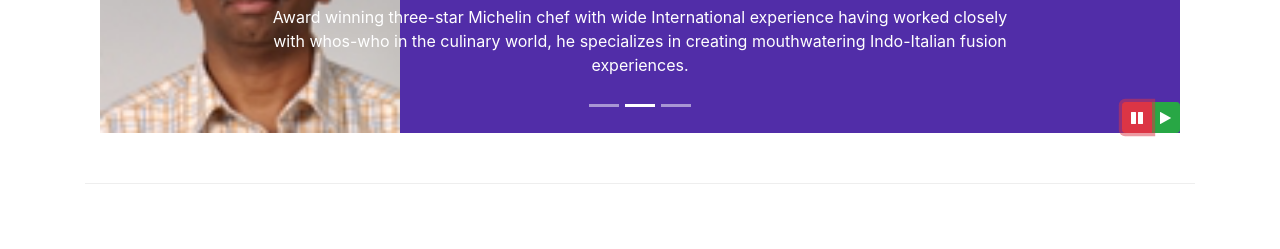
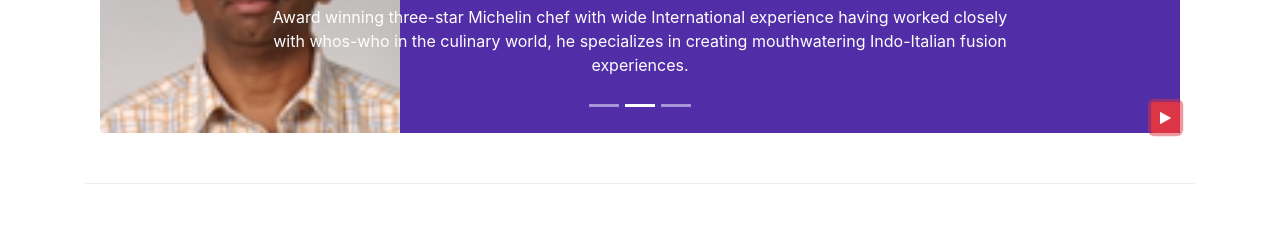
Before and after one commit to Adarsh-Vemali/Bootstrap-4, a website: page index.html in a window 1280 px wide. Both pictures are taken after a click on the button 1137 px from the left and 668 px from the top of the page. Shown: the part 551-800 px from the top of the page. Drawn offline with nearby package versions, Linux system fonts and the light colour scheme.

Commit message:
more JQuery

```diff
--- a/index.html
+++ b/index.html
@@ -197,12 +197,8 @@
               <a class="carousel-control-next" href="#mycarousel" role="button" data-slide="next">
                 <span class="carousel-control-next-icon"></span>
               </a>
-              <div class="btn-group" id="carouselButton">
-                <button class="btn btn-danger btn-sm" id="carousel-pause">
-                  <span class="fa fa-pause"></span>
-                </button>
-                <button class="btn btn-success btn-sm" id="carousel-play">
-                  <span class="fa fa-play"></span>
+                <button class="btn btn-danger btn-sm" id="carouselButton">
+                  <span id="carousel-button-icon" class="fa fa-pause"></span>
                 </button>
               </div>
             </div>
@@ -354,12 +350,18 @@
    </script>-->
    <script>
     $(document).ready(function(){
-      $('#mycarousel').carousel({interval: 2000});
-      $('#carousel-pause').click(function*(){
-        $('#mycarousel').carousel('pause');
-      });
-      $('#carousel-play').click(function*(){
-        $('#mycarousel').carousel('cycle');
+      $("#mycarousel").carousel({interval: 2000});
+      $("#carouselButton").click(function(){
+        if($("#carouselButton").children("span").hasClass('fa-pause')){
+            $("#mycarousel").carousel("pause");
+            $("#carouselButton").children("span").removeClass('fa-pause');
+            $("#carouselButton").children("span").addClass('fa-play');
+          }
+        else if($("#carouselButton").children("span").hasClass('fa-play')){
+          $("#mycarousel").carousel("cycle");
+          $("#carouselButton").children("span").removeClass('fa-play');
+          $("#carouselButton").children("span").addClass('fa-pause');
+        }
       });
     });
    </script>
```
